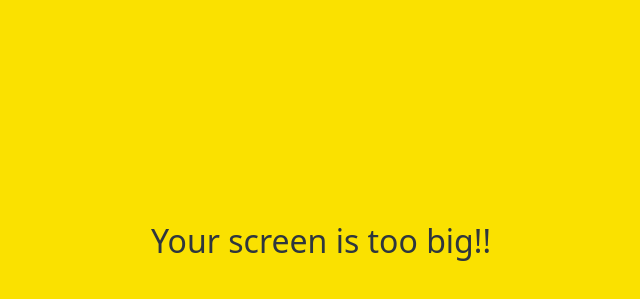
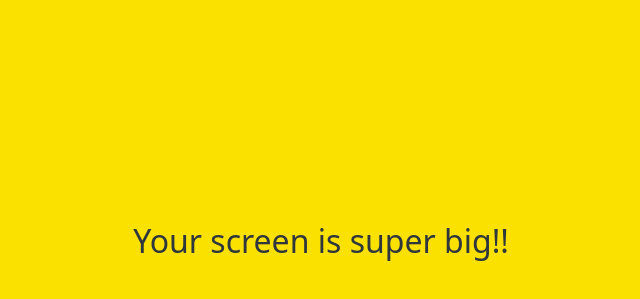
Before and after one commit to choijinseong/kokoa-clone-2022, a plain HTML site: page friends.html in a window 1280 px wide. Shown: the part 159-458 px from the top of the page, without its empty margins (319-959 px from the left). Drawn offline with Linux system fonts and the light colour scheme.

Commit message:
too > super

```diff
--- a/friends.html
+++ b/friends.html
@@ -111,7 +111,7 @@
     </div>
 
     <div id="no-mobile">
-      <span>Your screen is too big!!</span>
+      <span>Your screen is super big!!</span>
     </div>
 
     <script
```
